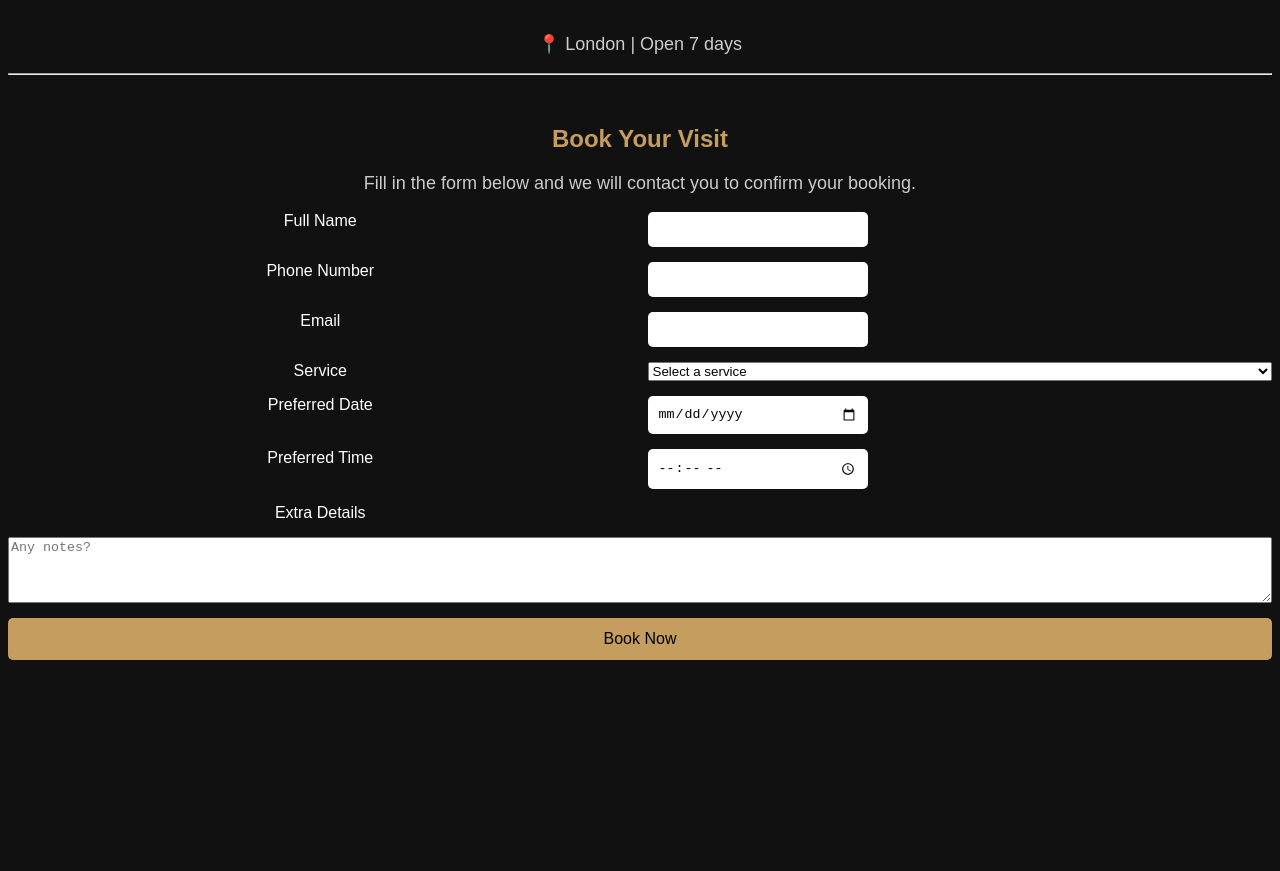
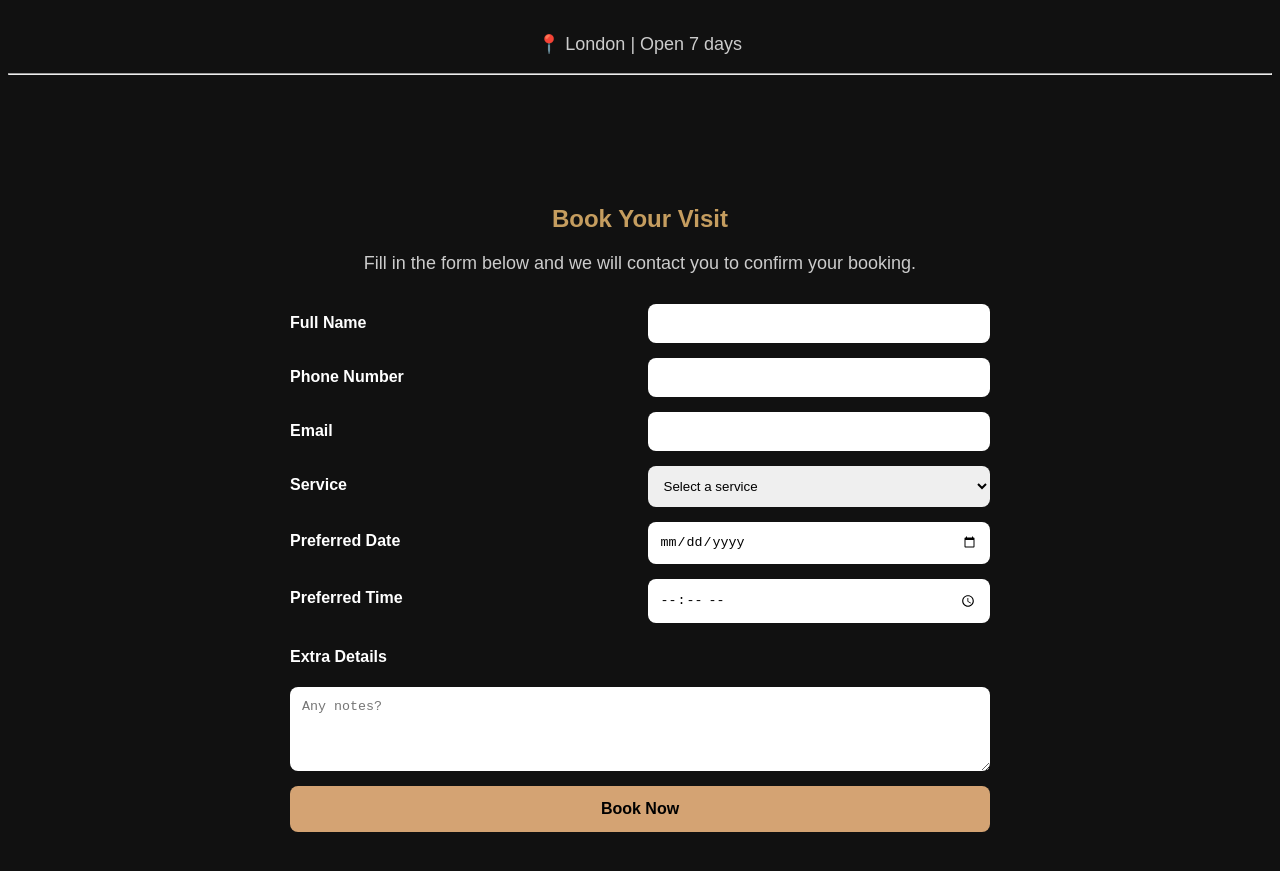
Before and after one commit to ThomasOko-sys/my-first-website, a plain HTML site: page index.html in a window 1280 px wide. Shown: the part 940-1811 px from the top of the page. Before the commit the page ends 1608 px from the top, so only its background shows below. Drawn offline with Linux system fonts and the light colour scheme.

Commit message:
Update index.html

```diff
--- a/index.html
+++ b/index.html
@@ -28,10 +28,9 @@
     cursor: pointer;
 }
 input {
-    padding: 10px;
-    width: 200px;
-    border-radius: 5px;
-    border: none;
+  padding: 10px;
+  border-radius: 5px;
+  border: none;
 }
 h2 {
     margin-top: 40px;
@@ -51,15 +50,54 @@ img {
     border-radius: 10px;
     margin-top: 20px;
 }
+.booking {
+  max-width: 900px;
+  margin: 60px auto;
+  padding: 20px;
+  text-align: center;
+}
+
 .booking-form {
+  max-width: 700px;
+  margin: 30px auto 0;
+  margin-top: 30px;
   display: grid;
   grid-template-columns: 1fr 1fr;
   gap: 15px;
 }
+.booking-form label {
+  margin-top: 10px;
+}
+.booking-form label {
+  display: block;
+  text-align: left;
+  margin-bottom: 6px;
+  font-weight: bold;
+}
+
+.booking-form input,
+.booking-form select,
+.booking-form textarea {
+  width: 100%;
+  padding: 12px;
+  border-radius: 8px;
+  border: none;
+  box-sizing: border-box;
+}
 
 .booking-form textarea,
 .booking-form button {
-  grid-column: span 2;
+  grid-column: 1 / -1;
+}
+
+.booking-form button {
+  background: #d4a373;
+  color: black;
+  padding: 14px;
+  border: none;
+  border-radius: 8px;
+  font-weight: bold;
+  cursor: pointer;
 }
 .btn {
   display: inline-block;
```
